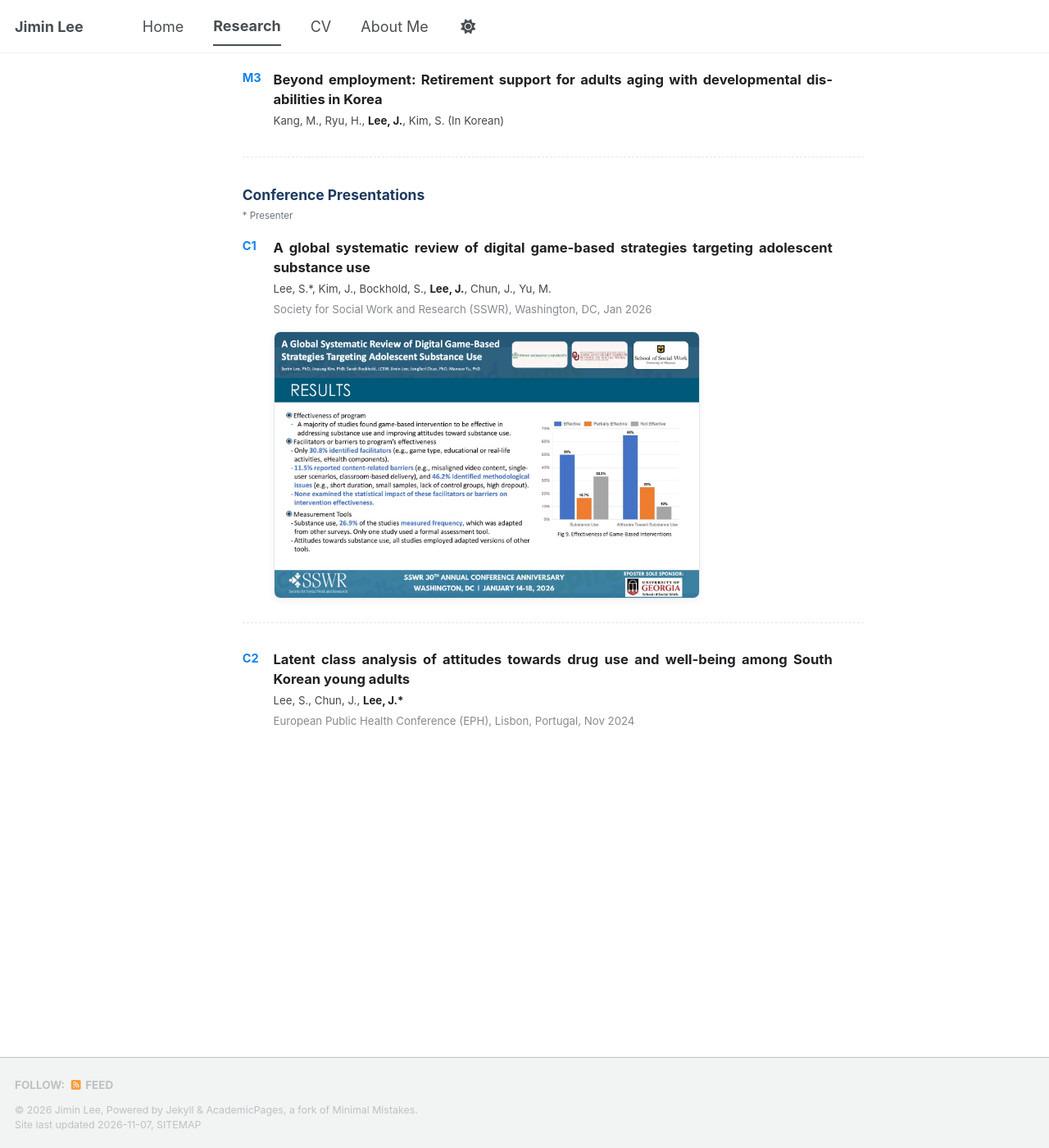
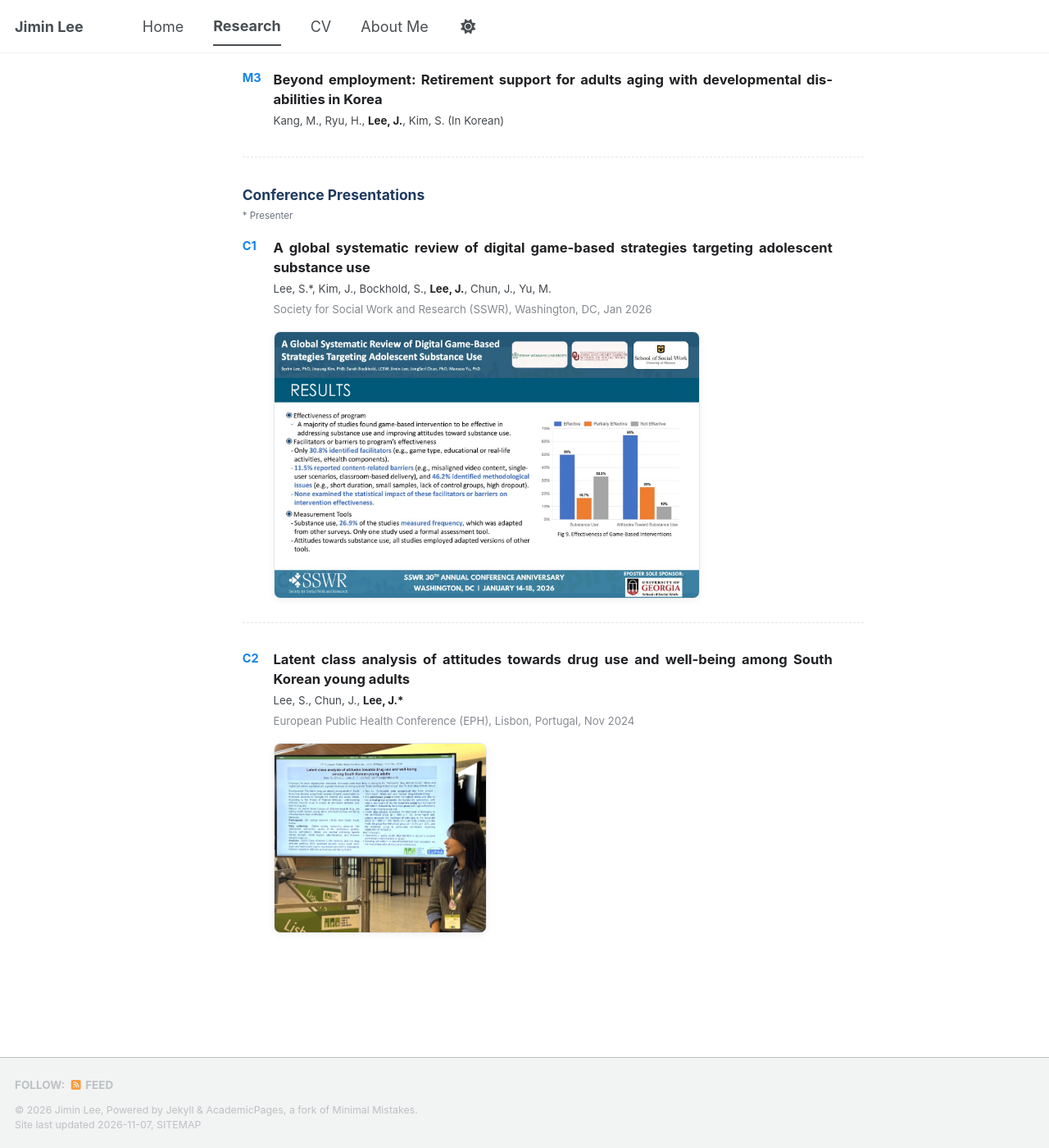
Before and after one commit to jiminlee-research/jiminlee-research.github.io, a Jekyll site: the page built from _pages/publications.html, in a window 1280 px wide and 1400 px high, scrolled down 2730 px. Shown: the whole window at 82% size. Built offline with Jekyll 4.4.1, drawn with Linux system fonts in a browser that asks for light colours; a style sheet for code colours, icons or effects is not loaded.

Commit message:
Add EPH photo back as small left-aligned figure
Co-Authored-By: Claude Opus 5.5 <noreply@anthropic.com>
Claude-Session: https://claude.ai/code/session_01PcjxNfDHwsJtJ6agebrJHV

```diff
--- a/_data/publications.yml
+++ b/_data/publications.yml
@@ -59,6 +59,8 @@
 
 - type: presentation
   title: "Latent class analysis of attitudes towards drug use and well-being among South Korean young adults"
+  image: /images/pubs/eph-lisbon-presenting-v5.jpg
+  image_size: small
   authors: ["Lee, S.", "Chun, J.", "Lee, J.*"]
   venue: "European Public Health Conference (EPH), Lisbon, Portugal"
   short: "EPH"
--- a/_pages/publications.html
+++ b/_pages/publications.html
@@ -57,11 +57,7 @@ author_profile: true
 .pub-figure img:hover { transform:scale(1.03); }
 .ri-card { transition:transform .15s, box-shadow .15s; }
 .ri-card:hover { transform:scale(1.03); box-shadow:0 4px 14px rgba(0,0,0,.08); }
-.pub-photo { float:right; width:150px; margin:.2rem 0 .6rem 1.2rem; }
-.pub-photo img { width:100%; display:block; border-radius:6px; box-shadow:0 2px 8px rgba(0,0,0,.12); cursor:zoom-in; transition:transform .15s; }
-.pub-photo img:hover { transform:scale(1.03); }
-.pub-body::after { content:""; display:table; clear:both; }
-@media (max-width:600px){ .pub-photo { width:110px; } }
+.pub-figure.pub-figure-sm { max-width:260px; }
 </style>
 
 <div class="ri-head"><h2>Research Interests</h2></div>
@@ -94,12 +90,11 @@ author_profile: true
 {% for p in items %}
 <div class="pub-item" data-selected="{% if p.selected %}true{% else %}false{% endif %}">
 <div class="pub-body">
-{% if p.image and p.image_size == "small" %}<div class="pub-photo"><img src="{{ p.image | relative_url }}" alt="Photo: {{ p.title | escape }}" data-lightbox="{{ p.image | relative_url }}"></div>{% endif %}
 <p class="pub-title"><span class="pub-num">{{ pre }}{{ forloop.index }}</span>{{ p.title }}</p>
 <p class="pub-authors">{% for a in p.authors %}{% if a contains "Lee, J." %}<span class="me">{{ a }}</span>{% else %}{{ a }}{% endif %}{% unless forloop.last %}, {% endunless %}{% endfor %}{% if p.note == "In Korean" %} (In Korean){% endif %}</p>
 {% if p.venue %}<p class="pub-venue">{{ p.venue }}{% if p.year %}, {{ p.year }}{% endif %}{% if p.note and p.note != "In Korean" %} <span class="pub-tag">({{ p.note }})</span>{% endif %}</p>{% elsif p.note and p.note != "In Korean" %}<p class="pub-venue"><span class="pub-tag" style="margin-left:0">({{ p.note }})</span></p>{% endif %}
 {% if p.links %}<div class="pub-links">{% for l in p.links %}<a href="{{ l.url }}" target="_blank" rel="noopener"><i class="fa-solid fa-file-lines" aria-hidden="true" style="margin-right:.35em"></i>{{ l.label }}</a>{% endfor %}</div>{% endif %}
-{% if p.image and p.image_size != "small" %}<div class="pub-figure"><img src="{{ p.image | relative_url }}" alt="Research summary: {{ p.title | escape }}" data-lightbox="{{ p.image | relative_url }}"></div>{% endif %}
+{% if p.image %}<div class="pub-figure{% if p.image_size == "small" %} pub-figure-sm{% endif %}"><img src="{{ p.image | relative_url }}" alt="Research summary: {{ p.title | escape }}" data-lightbox="{{ p.image | relative_url }}"></div>{% endif %}
 </div>
 </div>
 {% endfor %}
```
Also changed, not shown: images/pubs/eph-lisbon-presenting-v5.jpg (added).
